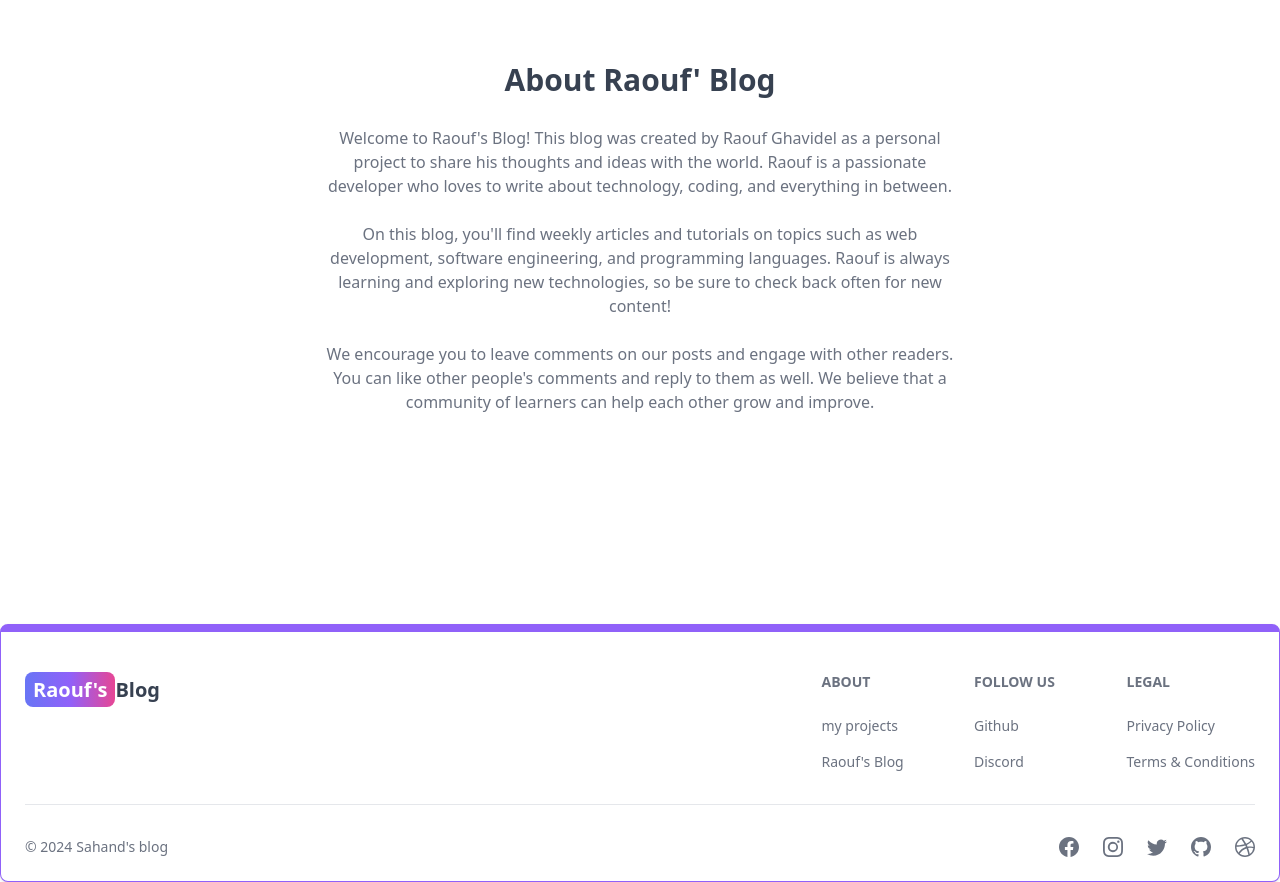
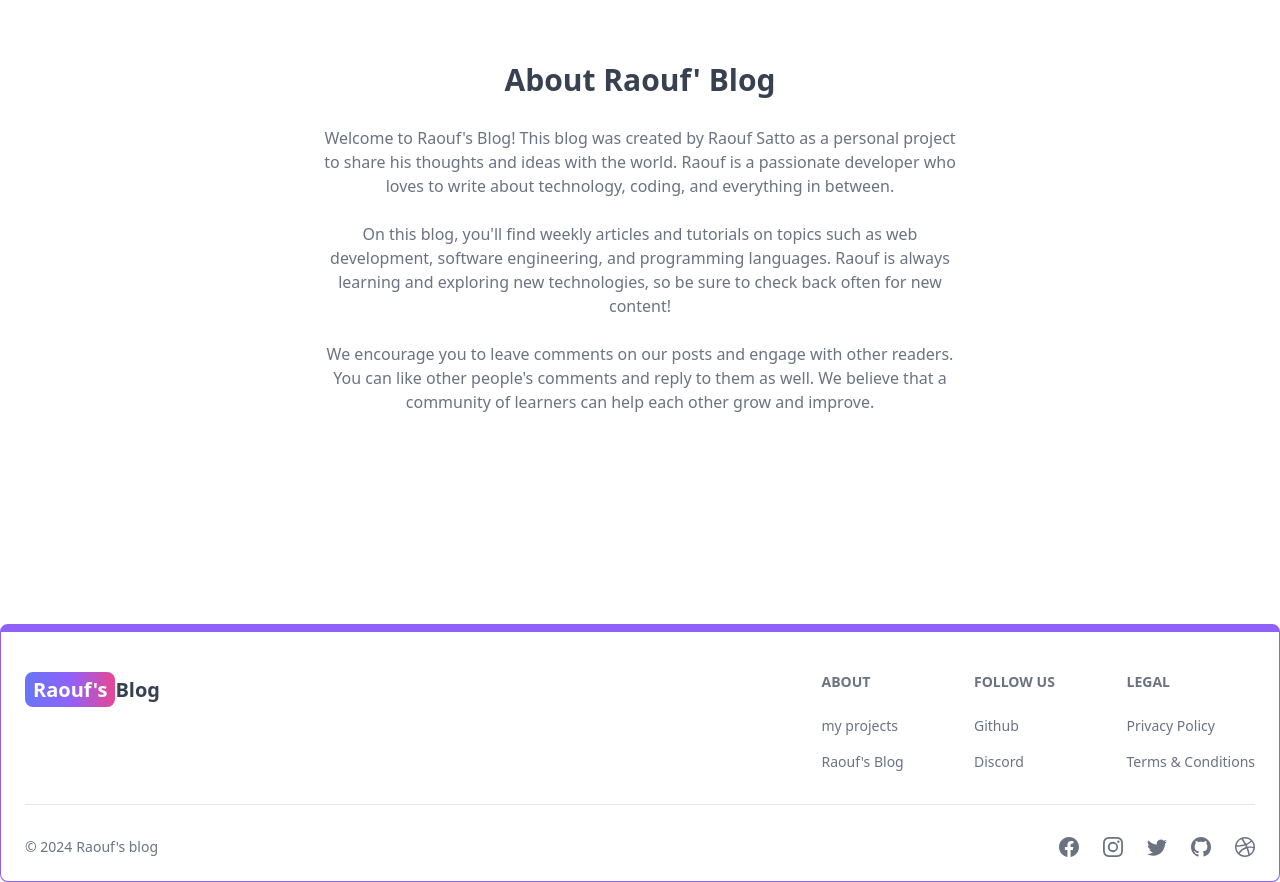
Before and after one commit to RaoufSEZAR/mern-blog-flowbite, a React (Vite) app in the folder client/: page /about in a window 1280 px wide. Shown: the part 240-1122 px from the top of the page. Built offline with nearby package versions, Linux system fonts and the light colour scheme; no server answers.

Commit message:
more fixing

```diff
--- a/client/src/components/Footer.jsx
+++ b/client/src/components/Footer.jsx
@@ -69,7 +69,7 @@ export default function FooterCom() {
 				<div className="w-full sm:flex sm:items-center sm:justify-between">
 					<Footer.Copyright
 						href="#"
-						by="Sahand's blog"
+						by="Raouf's blog"
 						year={new Date().getFullYear()}
 					/>
 					<div className="flex gap-6 sm:mt-0 mt-4 sm:justify-center">
--- a/client/src/pages/About.jsx
+++ b/client/src/pages/About.jsx
@@ -8,9 +8,9 @@ export default function About() {
 					</h1>
 					<div className="text-md text-gray-500 flex flex-col gap-6">
 						<p>
-							Welcome to Raouf's Blog! This blog was created by Raouf Ghavidel
-							as a personal project to share his thoughts and ideas with the
-							world. Raouf is a passionate developer who loves to write about
+							Welcome to Raouf's Blog! This blog was created by Raouf Satto as a
+							personal project to share his thoughts and ideas with the world.
+							Raouf is a passionate developer who loves to write about
 							technology, coding, and everything in between.
 						</p>
 
```
